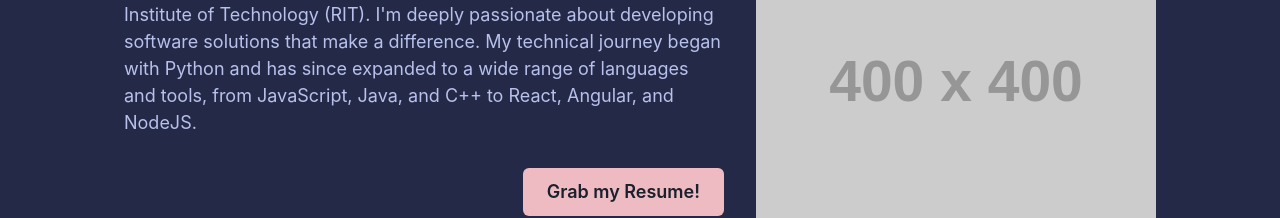
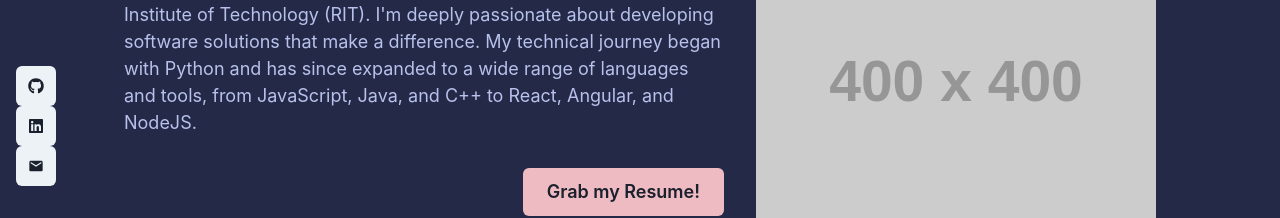
Before and after one commit to RWalling21/RW-Portfolio, a React (Create React App) app in the folder portfolio/: page / in a window 1280 px wide. Shown: the part 598-816 px from the top of the page. Built offline with nearby package versions, Linux system fonts and the light colour scheme; the HTML template or start-up script is replaced by a standard one.

Commit message:
Added basic social icons

```diff
--- a/portfolio/package.json
+++ b/portfolio/package.json
@@ -46,6 +46,7 @@
   },
   "devDependencies": {
     "@chakra-ui/icons": "^2.0.19",
-    "framer-motion": "^10.12.16"
+    "framer-motion": "^10.12.16",
+    "react-icons": "^4.9.0"
   }
 }
--- a/portfolio/src/App.tsx
+++ b/portfolio/src/App.tsx
@@ -6,6 +6,7 @@ import { ChakraProvider, CSSReset } from "@chakra-ui/react";
 import NavBar from './header/Navbar';
 import Hero from './hero/Hero';
 import Theme from './Theme';
+import Socials from './socials/Socials';
 
 const App : React.FC = () => {
   return (
@@ -14,6 +15,8 @@ const App : React.FC = () => {
             <NavBar />
 
             <Hero />
+
+            <Socials />
         </ChakraProvider>
   );
 }
--- /dev/null
+++ b/portfolio/src/socials/Socials.tsx
@@ -0,0 +1,18 @@
+import React from "react";
+
+import { Flex, IconButton, Link } from "@chakra-ui/react";
+import { FaGithub, FaLinkedin } from "react-icons/fa";
+import { MdEmail } from "react-icons/md";
+import SocialsLink from "./SocialsLink";
+
+const Socials : React.FC = () => {
+    return (
+        <Flex position="fixed" left="1rem" bottom="1rem" direction="column">
+            <SocialsLink href="https://github.com/RWalling21" icon={<FaGithub />} />
+            <SocialsLink href="https://www.linkedin.com/in/rwalling/" icon={<FaLinkedin />} />
+            <SocialsLink href="mailto:rhw8246@rit.edu" icon={<MdEmail />} />
+        </Flex>
+    )
+}
+
+export default Socials;
--- /dev/null
+++ b/portfolio/src/socials/SocialsLink.tsx
@@ -0,0 +1,21 @@
+import React from "react";
+
+import { IconButton, Link } from "@chakra-ui/react";
+
+interface SocialsProps {
+    href: string,
+    icon: any // The IconType type is not working for some reason
+}
+
+const SocialsLink : React.FC<SocialsProps> = ({href, icon}) => {
+
+    // Need to be styled
+
+    return (
+        <Link href={href} isExternal>
+            <IconButton aria-label="LinkedIn" icon={icon} />
+        </Link>
+    )
+}
+
+export default SocialsLink;
```
Also changed, not shown: 1 other file (tests, documents, lock files or other folders).
